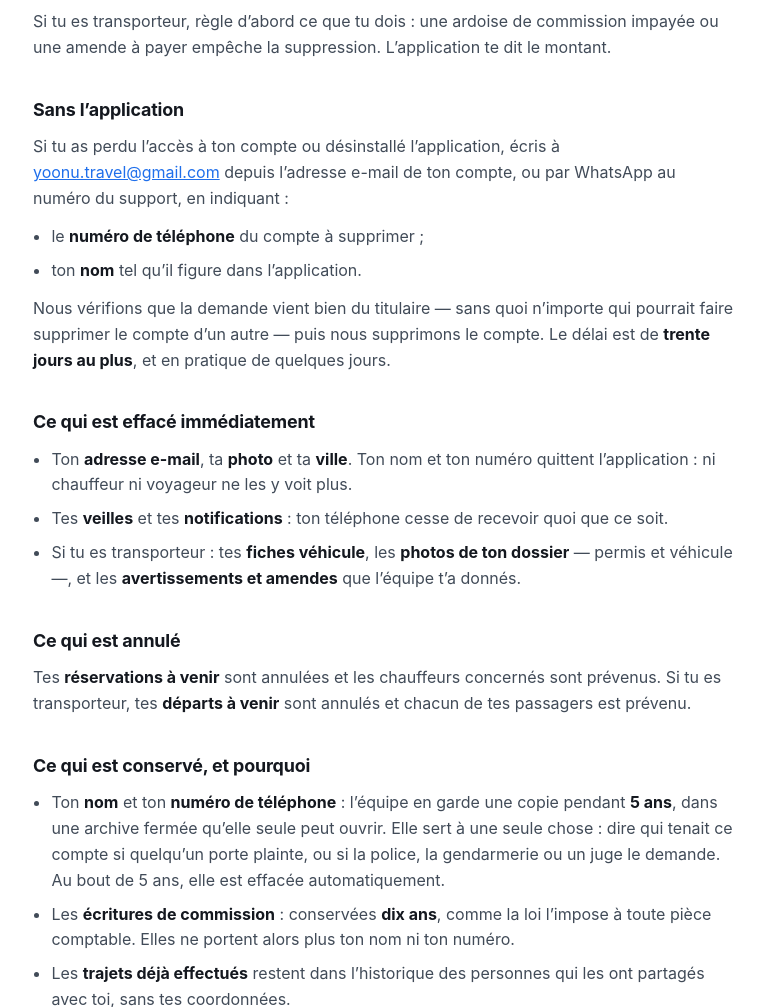
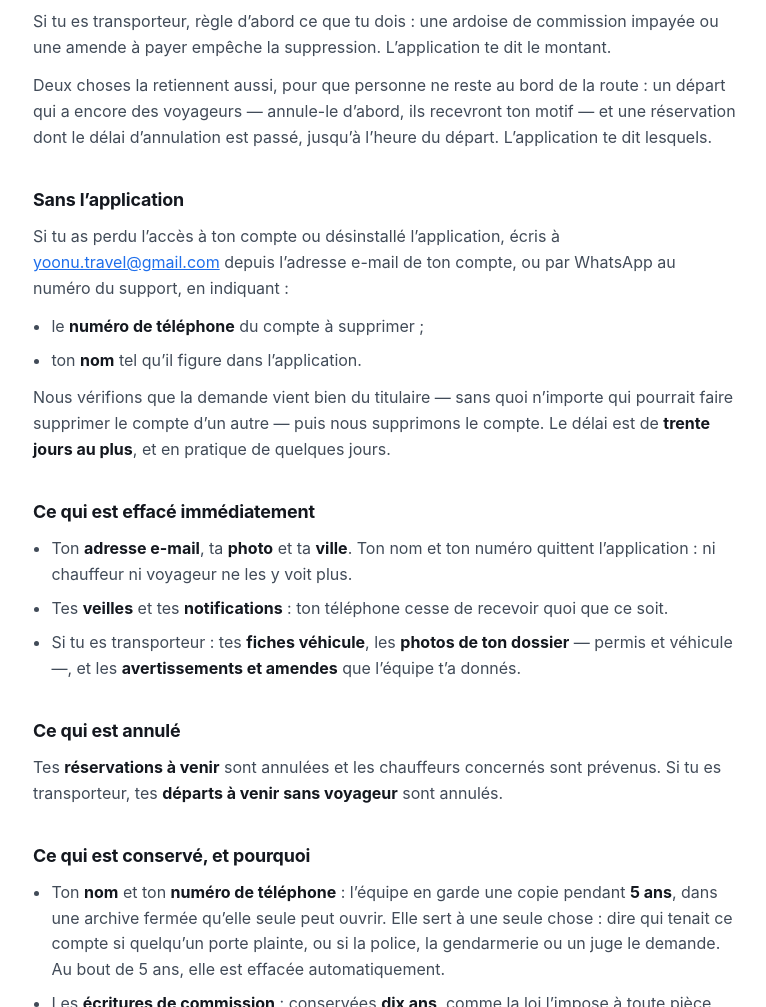
Before and after one commit to ndiayedollars01/ndiayedollars01.github.io, a plain HTML site: page suppression-compte.html in a window 1280 px wide. Shown: the part 388-1395 px from the top of the page, without its empty margins (255-1021 px from the left). Drawn offline with Linux system fonts and the light colour scheme.

Commit message:
Conditions et « Supprimer son compte » : ce qui retient la suppression
Un départ qui a encore des voyageurs s'annule d'abord ; une réservation
hors délai retient la suppression jusqu'à l'heure du départ.

```diff
--- a/suppression-compte.html
+++ b/suppression-compte.html
@@ -25,6 +25,9 @@ sans avoir à installer quoi que ce soit.</p>
 </ul>
 <p>Si tu es transporteur, règle d’abord ce que tu dois : une ardoise de commission impayée ou une
 amende à payer empêche la suppression. L’application te dit le montant.</p>
+<p>Deux choses la retiennent aussi, pour que personne ne reste au bord de la route : un départ
+qui a encore des voyageurs — annule-le d’abord, ils recevront ton motif — et une réservation dont
+le délai d’annulation est passé, jusqu’à l’heure du départ. L’application te dit lesquels.</p>
 
 <h2>Sans l’application</h2>
 <p>Si tu as perdu l’accès à ton compte ou désinstallé l’application, écris à
@@ -52,8 +55,8 @@ supprimer le compte d’un autre — puis nous supprimons le compte. Le délai e
 
 <h2>Ce qui est annulé</h2>
 <p>Tes <strong>réservations à venir</strong> sont annulées et les chauffeurs concernés sont
-prévenus. Si tu es transporteur, tes <strong>départs à venir</strong> sont annulés et chacun de tes
-passagers est prévenu.</p>
+prévenus. Si tu es transporteur, tes <strong>départs à venir sans voyageur</strong> sont
+annulés.</p>
 
 <h2>Ce qui est conservé, et pourquoi</h2>
 <ul>
```
Also changed, not shown: conditions.html (+4 -2 lines).
